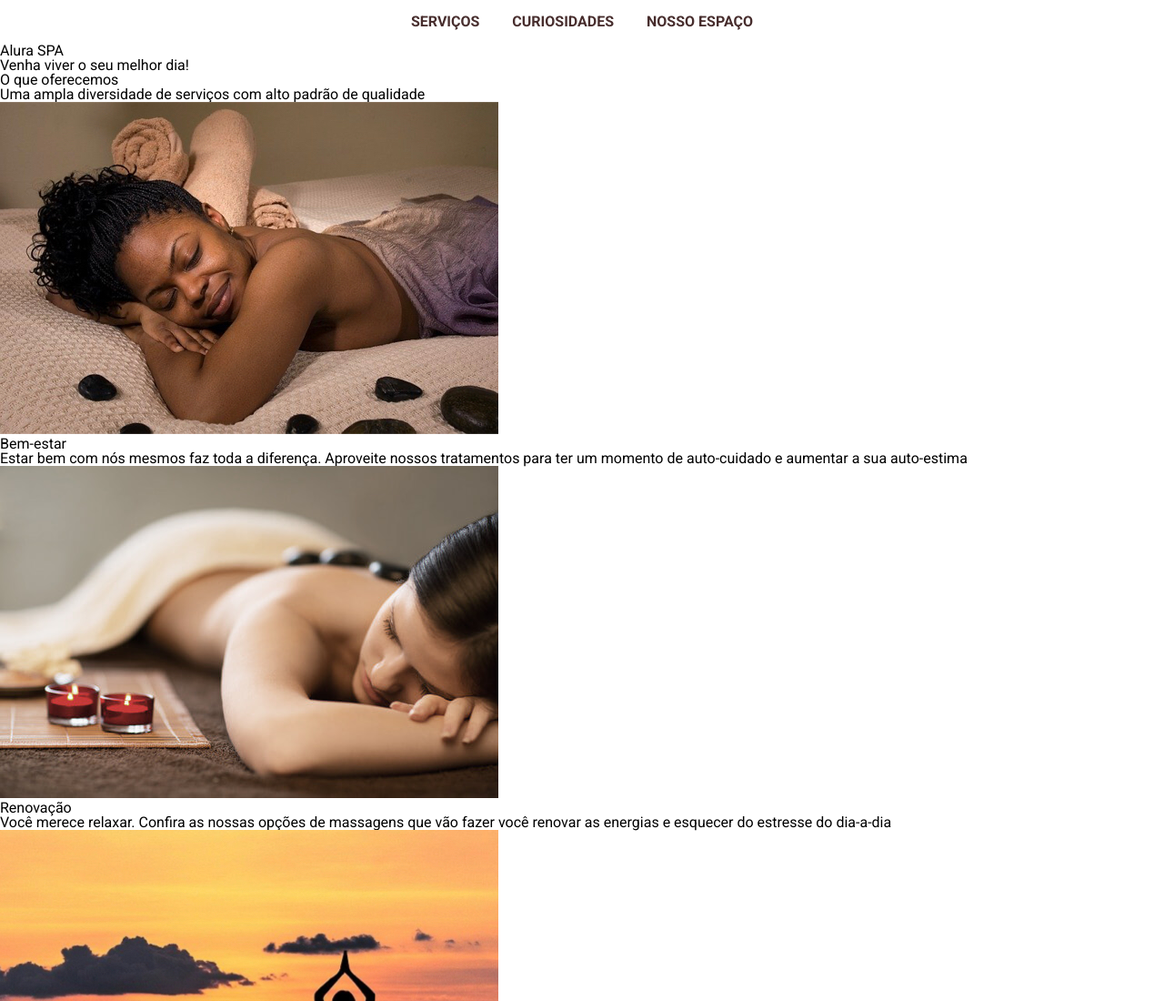
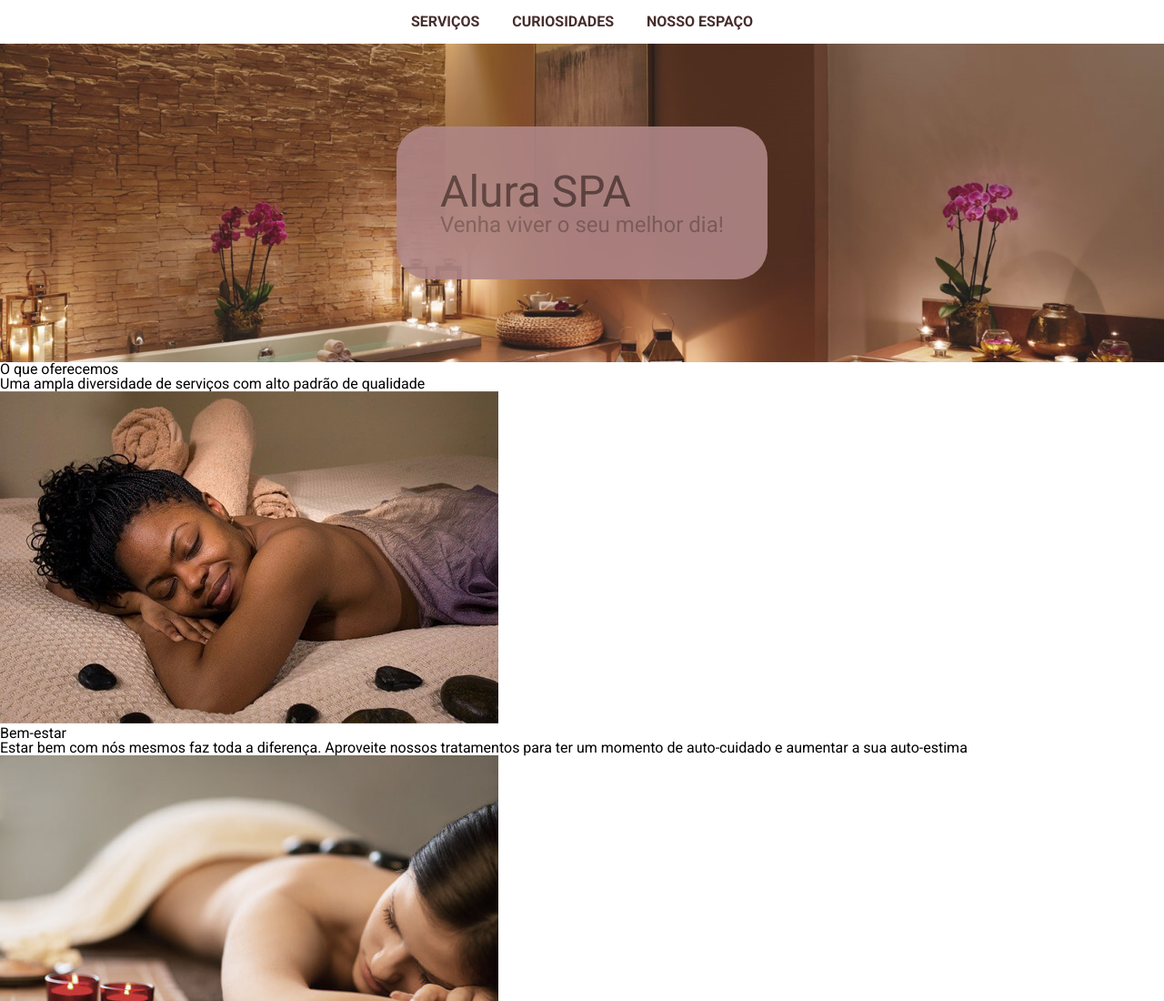
Before and after one commit to KaioJesus/alura-spa-projeto_inicial, a plain HTML site: page index.html in a window 1280 px wide. Shown: the top 1100 px of the page at 91% size. Drawn offline with nearby package versions, Linux system fonts and the light colour scheme.

Commit message:
add banner
math operations and scope learned

```diff
--- a/index.html
+++ b/index.html
@@ -35,8 +35,9 @@
                 </li>
             </ul>
         </nav>
-        <section>
-            <div>
+        <section class="banner">
+            <div class="inner-banner">
+                <!-- inner -> o que está dentro -->
                 <h1>Alura SPA</h1>
                 <h2>Venha viver o seu melhor dia!</h2>
             </div>
--- a/styles/abstract/_variaveis.scss
+++ b/styles/abstract/_variaveis.scss
@@ -1,4 +1,11 @@
+// fontes
+
 $fonte: 'Roboto', sans-serif;
+
+// cores
 $cor-primaria: #472D2D;
 $cor-secundaria: #704F4F;
 $cor-terciaria: #A77979;
+
+// tamanhos de fonte
+$tamanho-do-texto: 3rem;
--- /dev/null
+++ b/styles/components/_banner.scss
@@ -0,0 +1,27 @@
+@import '../abstract/variaveis';
+.banner{
+    background: url('../../imagens/banner.jpeg') 27% center no-repeat;
+    min-height: 350px;
+    background-size: cover;
+    display: flex;
+    justify-content: center;
+    align-items: center;
+    opacity: 0.9;
+
+    .inner-banner{
+        padding: 3rem;
+        background-color: $cor-terciaria;
+        opacity: 0.9;
+        border-radius: 45px;
+        h1{}
+            font-size: $tamanho-do-texto;
+            color: $cor-primaria;
+        }
+        h2{
+            font-size: $tamanho-do-texto / 2;
+            // operação matemática no sass
+            color: $cor-secundaria;
+
+        }
+    }
+}
--- a/styles/style.scss
+++ b/styles/style.scss
@@ -1,2 +1,3 @@
 @import './abstract/base';
 @import './components/navbar';
+@import './components/banner';
```
Also changed, not shown: styles/style.css, 1 other file.
